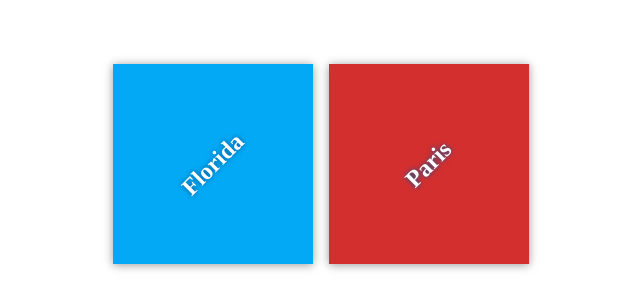
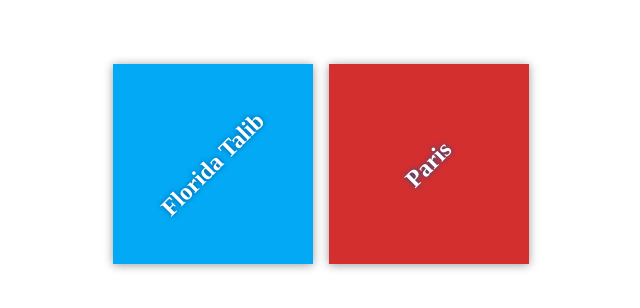
Before and after one commit to talib2/my-travel-plansT2, a plain HTML site: page index.html in a window 1280 px wide. Shown: the part 236-544 px from the top of the page, without its empty margins (319-959 px from the left). Drawn offline with Linux system fonts and the light colour scheme.

Commit message:
Add Talib to clifornia

```diff
--- a/index.html
+++ b/index.html
@@ -11,7 +11,7 @@
     <div class="container">
         <div class="destination-container">
             <div class="destination" id="florida">
-                <h2>Florida</h2>
+                <h2>Florida Talib</h2>
             </div>
 
             <div class="destination" id="paris">
```
